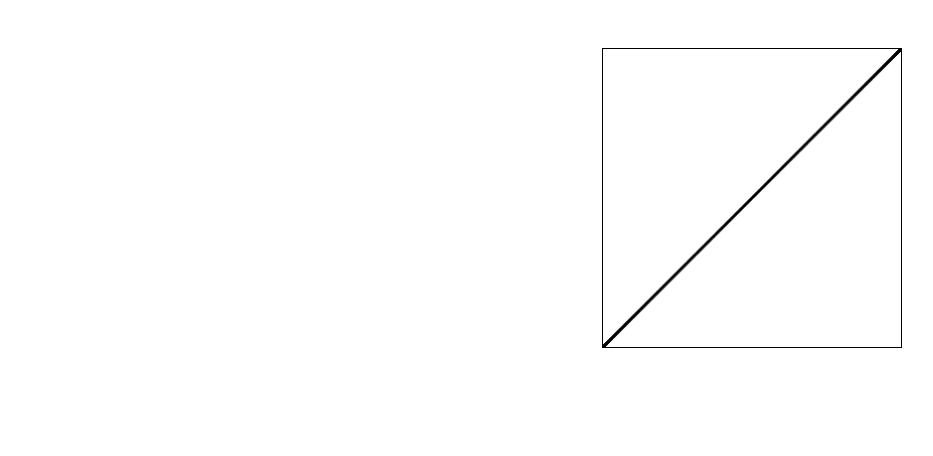
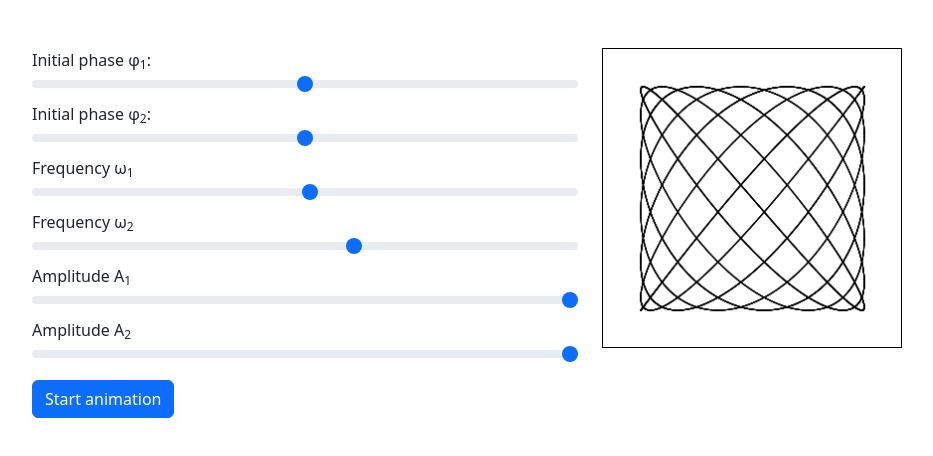
Before and after one commit to CatInBeard/Lissajous-curve, a plain HTML site: page index.html in a window 1280 px wide. Shown: the whole page, without its empty margins (50-983 px from the left). Drawn offline with nearby package versions, Linux system fonts and the light colour scheme.

Commit message:
Add animation

```diff
--- a/index.html
+++ b/index.html
@@ -19,11 +19,58 @@
     <div class="container mt-5">
         <div class="row">
             <div class="col">
-
+                <div class="row">
+                    <div class="col">
+                        <div class="form-group">
+                            <label for="phase1">
+                                Initial phase &phi;<sub>1</sub>:
+                            </label>
+                            <input id="phase1" type="range" class="form-range" onchange="redraw();" min="0" max="1" step="0.01">
+                        </div>
+                        <div class="form-group">
+                            <label for="phase2">
+                                Initial phase &phi;<sub>2</sub>:
+                            </label>
+                            <input id="phase2" type="range" class="form-range" onchange="redraw();" min="0" max="1" step="0.01">
+                        </div>
+                        <div class="form-group">
+                            <label for="freq1">
+                                Frequency &omega;<sub>1</sub>
+                            </label>
+                            <input id="freq1" type="range" class="form-range" onchange="redraw();" min="0.01" step="0.01" max="0.5">
+                        </div>
+                        <div class="form-group">
+                            <label for="freq2">
+                                Frequency &omega;<sub>2</sub>
+                            </label>
+                            <input id="freq2" type="range" class="form-range" onchange="redraw();" min="0.01" step="0.01" max="0.5" value="0.3">
+                        </div>
+                        <div class="form-group">
+                            <label for="amp1">
+                                Amplitude A<sub>1</sub>
+                            </label>
+                            <input id="amp1" type="range" class="form-range" onchange="redraw();" min="1" max="150" value="150">
+                        </div>
+                        <div class="form-group">
+                            <label for="amp1">
+                                Amplitude A<sub>2</sub>
+                            </label>
+                            <input id="amp2" type="range" class="form-range" onchange="redraw();" min="1" max="150" value="150">
+                        </div>
+                        <div class="mt-2">
+                            <div class="btn btn-primary" id="button_start" onclick="start_animation()">
+                                Start animation
+                            </div>
+                            <div class="btn btn-secondary visually-hidden" id="button_stop" onclick="stop_animation()">
+                                Stop animation
+                            </div>
+                        </div>
+                    </div>
+                </div>
             </div>
             <div class="col">
                 <canvas id ="cnv" width="300" height="300">
-
+                    Your browser does not support canvas
                 </canvas>
             </div>
         </div>
--- a/main.js
+++ b/main.js
@@ -1,32 +1,67 @@
 window.onload = () => {
-    omega1 = 1/100;
-    omega2 = 1/100;
-    shift = 0;
+    window.animationInterval = 0;
+    window.step =1;
+    redraw();
 
-    A1 = 100;
-    A2 = 100;
-
-    draw_lissajous(omega1, omega2, shift, A1, A2, cnv)
 }
 
-draw_lissajous = (omega1, omega2, shift, A1coef, A2coef, canvas) => {
-    var ctx = canvas.getContext('2d');
+redraw = () => {
+    if(window.animationInterval) return false;
 
-    A1 = A1coef*canvas.height/200;
-    A2 = A2coef*canvas.width/200;
+    let omega1 = freq1.value/10;
+    let omega2 = freq2.value/10;
 
-    x = canvas.height/3;
-    y = canvas.width/3;
+    let phi1 = phase1.value * Math.PI * 2;
+    let phi2 = phase2.value * Math.PI * 2;
 
-    size = 1
+    let A1 = amp1.value/2;
+    let A2 = amp2.value/2;
+
+    draw_lissajous(omega1, omega2, phi1, phi2, A1, A2, cnv, 0.1)
+}
+
+draw_lissajous = (omega1, omega2, phi1, phi2, A1coef, A2coef, canvas, step) => {
+    let ctx = canvas.getContext('2d');
+
+    let A1 = A1coef*canvas.height/200;
+    let A2 = A2coef*canvas.width/200;
 
     ctx.clearRect(0,0,canvas.height,canvas.width)
 
-    for(t=0; t < 1/(omega1*omega2); t++ ){
-        ctx.beginPath()
-        x =  150 + A1 * Math.cos( omega1 * t + shift)
-        y = 150 - A2 * Math.cos( omega2 * t)
-        ctx.arc(x,y,size,0,Math.PI*2);
-        ctx.fill()
+    for(t=0; t < Math.PI/(omega1*omega2); t+=step ){
+        let x =  150 + A1 * Math.cos( omega1 * t + phi1)
+        let y = 150 - A2 * Math.cos( omega2 * t+ phi2)
+        ctx.fillRect(x,y,1,1);
     }
 }
+
+start_animation= () => {
+    window.step =0;
+    button_start.classList.add("visually-hidden");
+    button_stop.classList.remove("visually-hidden");
+    window.animationInterval = setInterval( () => { draw_animation() }, 40)
+}
+
+stop_animation= () => {
+    button_start.classList.remove("visually-hidden");
+    button_stop.classList.add("visually-hidden");
+    clearInterval(window.animationInterval);
+    window.animationInterval = 0;
+}
+
+draw_animation = () => {
+    let coeff= window.step % 100;
+    window.step++;
+
+    let freq1 = 0.001;
+    let freq2 = 0.8 * freq1;
+
+    let phi1 = coeff/50* Math.PI;
+    let phi2 = Math.PI*0.1;
+
+    let A1 = 75;
+    let A2 = 75;
+
+    draw_lissajous(freq1, freq2, phi1, phi2, A1, A2, cnv, 2000)
+
+}
```
